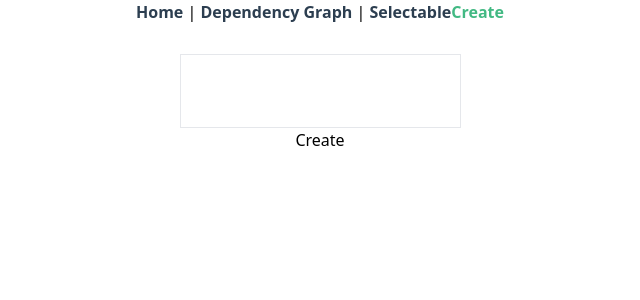
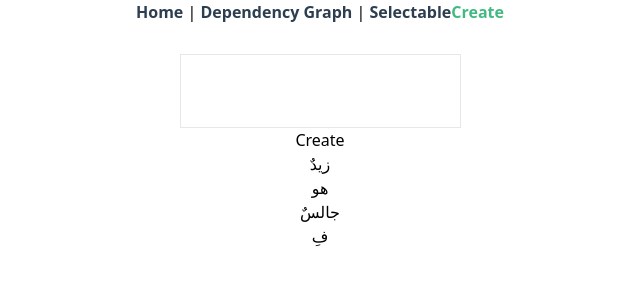
Before and after one commit to sbakht/iraab, a Vue app: page /create in a window 1280 px wide. Shown: the top 300 px of the page, without its empty margins (320-960 px from the left). Built offline with nearby package versions, Linux system fonts and the light colour scheme; a web font is replaced by a local one; what vue3-konva would draw is missing.

Commit message:
add create sentence test before refactoring

```diff
--- a/src/components/CreateSentence.vue
+++ b/src/components/CreateSentence.vue
@@ -3,15 +3,28 @@
     <input class="border bg-white p-6 max-w-4xl" type="text" v-model="input" />
     <button @click="create">Create</button>
   </div>
+
+  <div v-for="word in words" :key="word.id">
+    <div v-if="word.token">
+      {{ word.token.name }}
+    </div>
+  </div>
 </template>
 
 <script>
+import { mapGetters } from "vuex";
 import Utils from "../utils/Utils";
+
 export default {
   data() {
     return {
       input: "",
     };
+  },
+  computed: {
+    ...mapGetters("Graph", {
+      words: "activeWords",
+    }),
   },
   methods: {
     create() {
```
Also changed, not shown: 1 other file (tests, documents, lock files or other folders).
